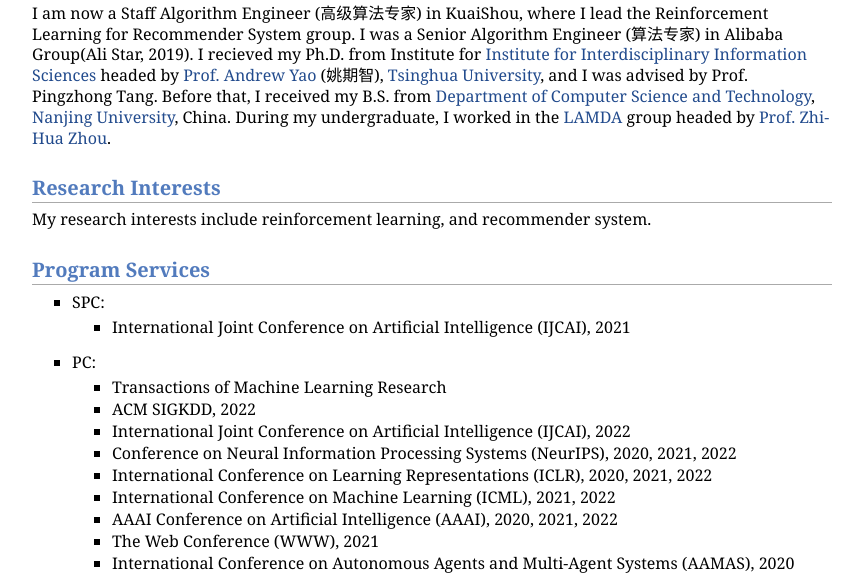
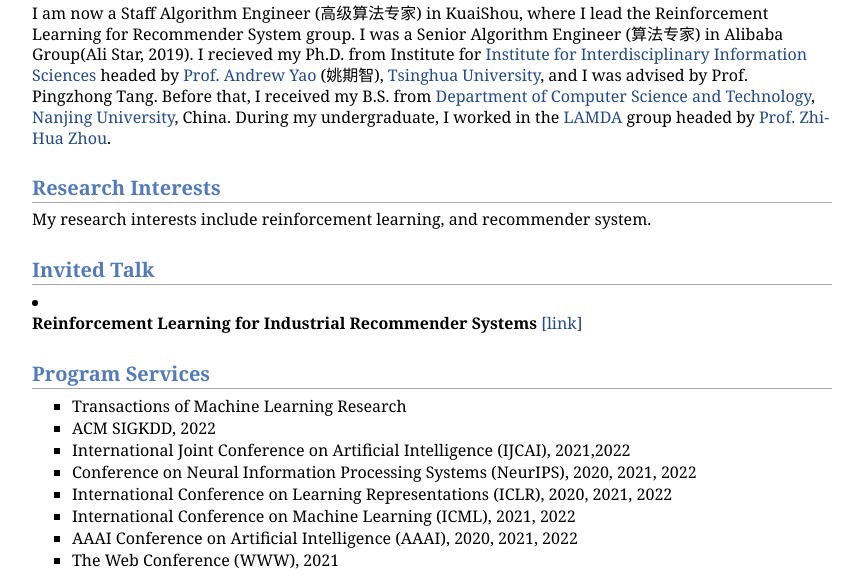
Before and after one commit to QingpengCai/QingpengCai.github.io, a plain HTML site: page index.html in a window 1280 px wide. Shown: the part 366-948 px from the top of the page, without its empty margins (208-1071 px from the left). Drawn offline with Linux system fonts and the light colour scheme.

Commit message:
Update index.html

```diff
--- a/index.html
+++ b/index.html
@@ -40,24 +40,27 @@
 		</li>
 		</ul>
 
+		<h2>Invited Talk</h2>
+		<li><p>
+			<b> Reinforcement Learning for Industrial Recommender Systems</b>
+			<a href=https://drl4ir.github.io/>[link]</a><br/>
+			</p></li>
+
+
+
+		</li>
+		</ul>
+
 		<h2>Program Services</h2>
-		<ul>
-		<li><p>SPC:</p>
-		<ul>
-			<li>International Joint Conference on Artificial Intelligence (IJCAI), 2021</li>
-		</ul>
-		</li>
-		<li><p>PC:</p>
 		<ul>
 			<li>Transactions of Machine Learning Research</li>
 			<li>ACM SIGKDD, 2022</li>
-			<li>International Joint Conference on Artificial Intelligence (IJCAI), 2022</li>
+			<li>International Joint Conference on Artificial Intelligence (IJCAI), 2021,2022</li>
 			<li>Conference on Neural Information Processing Systems (NeurIPS), 2020, 2021, 2022</li>
 			<li>International Conference on Learning Representations (ICLR), 2020, 2021, 2022</li>
 			<li>International Conference on Machine Learning (ICML), 2021, 2022</li>
 			<li>AAAI Conference on Artificial Intelligence (AAAI), 2020, 2021, 2022</li>
 			<li>The Web Conference (WWW), 2021</li>
-			<li>International Conference on Autonomous Agents and Multi-Agent Systems (AAMAS), 2020</li>
 		</ul>
 		</li>
 		</ul>
```
